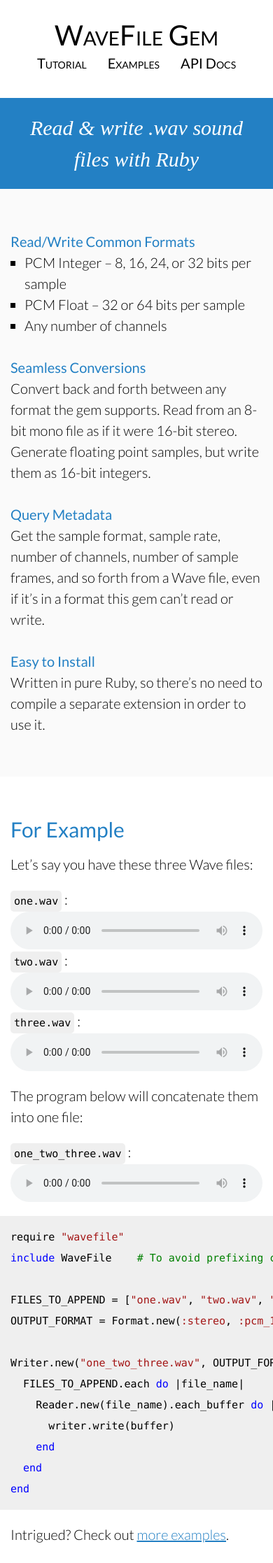
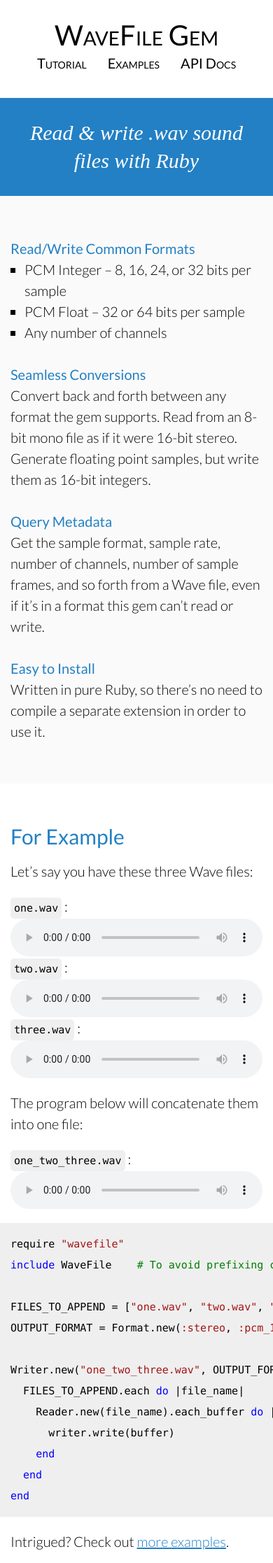
Before and after one commit to jstrait/wavefile, a Jekyll site: the page built from index.html, in a window 390 px wide. Shown: the top 2234 px of the page at 70% size. Built offline with Jekyll 4.4.1, drawn with Linux system fonts in a browser that asks for light colours; some web fonts are replaced.

Commit message:
Making tagline padding consistent with rest of the site
This makes the tagline appear slightly taller in mobile viewports,
but should make the site styling easier to understand by making it
more consistent.

```diff
--- a/index.html
+++ b/index.html
@@ -2,7 +2,7 @@
 layout: default
 title: Home
 ---
-<p id="tagline" class="m0 white bg-blue center">Read &amp; write .wav sound files with Ruby</p>
+<p id="tagline" class="section section-short m0 white bg-blue center">Read &amp; write .wav sound files with Ruby</p>
 <div class="section section-tall">
   <ul id="feature-list" class="m0 p0 list-style-none">
     <li class="mb1">
--- a/wavefile.css
+++ b/wavefile.css
@@ -154,11 +154,10 @@
 }
 
 p#tagline {
-  padding: 1.0rem;
   font-size: 1.5rem;
   font-family: 'Playfair Display', serif;
   font-style: italic;
-  line-height: 2.25rem;
+  line-height: 2.0rem;
 }
 
 ul#feature-list {
@@ -265,7 +264,6 @@
   p#tagline {
     font-size: 2.0rem;
     line-height: 3.0rem;
-    padding: 2.0rem 0;
   }
 
   ul#feature-list > li {
```
